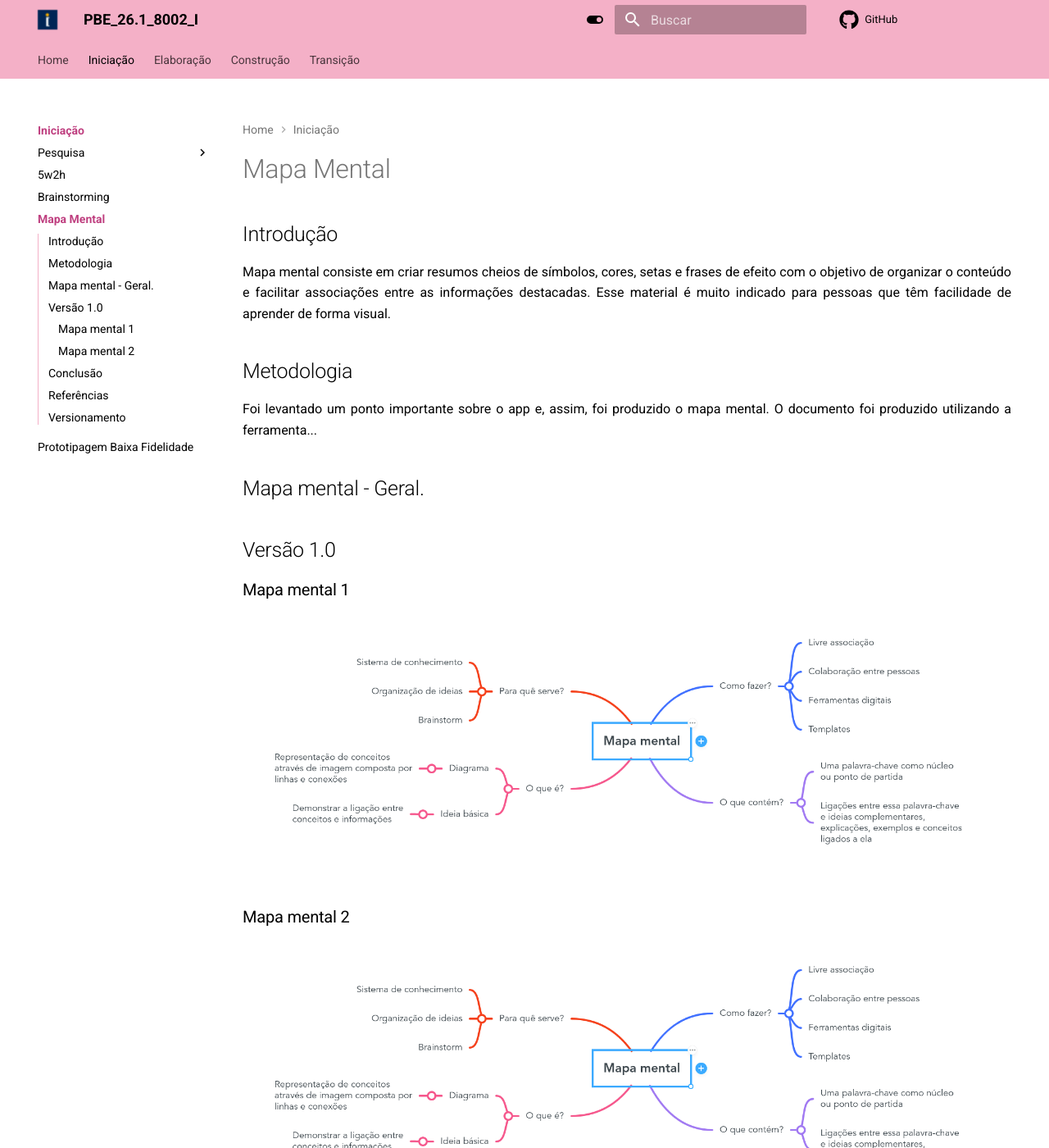
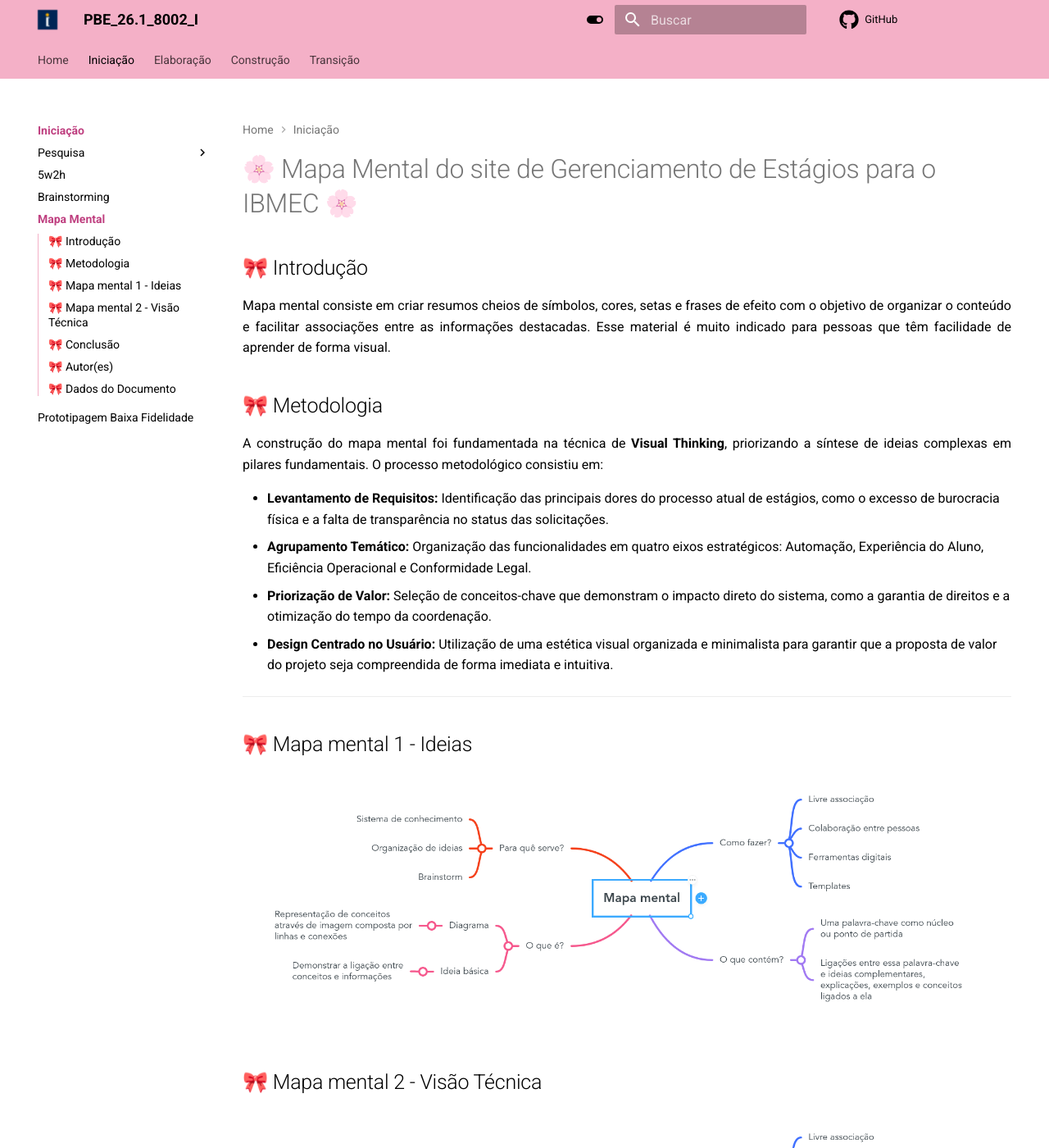
Before and after one commit to Projetos-de-Extensao/PBE_26.1_8002_I, an MkDocs documentation site: the page built from docs/Iniciacao/mapa_mental.md, in a window 1280 px wide and 1400 px high. Shown: the whole window at 82% size. Built offline with MkDocs 1.6.1 and Material for MkDocs 9.7.7, drawn with Linux system fonts in a browser that asks for light colours; comment, search, counter and statistics services are not loaded; some of the changed text lies outside the part shown.

Commit message:
Criação do documento do mapa mental
Analisem os dois mapas mentais (ideias e visão técnica) e sugiram mudanças de acharem necessário)

```diff
--- a/docs/Iniciacao/mapa_mental.md
+++ b/docs/Iniciacao/mapa_mental.md
@@ -1,48 +1,39 @@
----
-id: mapa_mental
-title: Mapas Mentais
----
+# 🌸 Mapa Mental do site de Gerenciamento de Estágios para o IBMEC 🌸
 
-## Introdução
+## 🎀 Introdução
 
 <p align = "justify">
 Mapa mental consiste em criar resumos cheios de símbolos, cores, setas e frases de efeito com o objetivo de organizar o conteúdo e facilitar associações entre as informações destacadas. Esse material é muito indicado para pessoas que têm facilidade de aprender de forma visual.
 </p>
 
-## Metodologia
+## 🎀 Metodologia
 
-<p align = "justify">
-Foi levantado um ponto importante sobre o app e, assim, foi produzido o mapa mental. O documento foi produzido utilizando a ferramenta...
-</p>
+<p align="justify"> A construção do mapa mental foi fundamentada na técnica de <b>Visual Thinking</b>, priorizando a síntese de ideias complexas em pilares fundamentais. O processo metodológico consistiu em: </p>
 
-## Mapa mental - Geral.
+-   **Levantamento de Requisitos:**  Identificação das principais dores do processo atual de estágios, como o excesso de burocracia física e a falta de transparência no status das solicitações.
+   -   **Agrupamento Temático:**  Organização das funcionalidades em quatro eixos estratégicos: Automação, Experiência do Aluno, Eficiência Operacional e Conformidade Legal.
+   -   **Priorização de Valor:**  Seleção de conceitos-chave que demonstram o impacto direto do sistema, como a garantia de direitos e a otimização do tempo da coordenação.
+  -   **Design Centrado no Usuário:**  Utilização de uma estética visual organizada e minimalista para garantir que a proposta de valor do projeto seja compreendida de forma imediata e intuitiva.
+---
 
-## Versão 1.0
+## 🎀 Mapa mental 1 - Ideias
 
-### Mapa mental 1
+[![Mapa mental Entrevista](../assets/Mapas_Mentais/image.png)](../assets/Mapas_Mentais/MindMapIdeias.png)
 
-[![Mapa mental Entrevista](../assets/Mapas_Mentais/image.png)](../assets/Mapas_Mentais/image.png)
+## 🎀 Mapa mental 2 - Visão Técnica
 
+[![Mapa mental Brainstorm](../assets/Mapas_Mentais/image.png)](../assets/Mapas_Mentais/MindMapTecnica.png)
 
-### Mapa mental 2
-
-[![Mapa mental Brainstorm](../assets/Mapas_Mentais/image.png)](../assets/Mapas_Mentais/image.png)
-
-## Conclusão
+## 🎀 Conclusão
 
 <p align = "justify">
 O mapa mental é uma ficha de estudos que ajuda a dar uma visão geral do tema, e ajuda a fixar os pontos mais importantes sobre o app.
 </p>
 
-## Referências
-> Mapa MentalXXX,  Disponível em: https://www.....
-
-> Ferramentas para Mapas Mentais. Disponível em: https://www....
-
-> Plataforma para usuários colaborar no desenho... Disponível em: https://...
-
-## Versionamento
+## 🎀 Autor(es)
 | Data | Versão | Descrição | Autor(es) |
 | -- | -- | -- | -- |
-| dd/mm/yy | 1.0 | Criação do documento | xxx xxxx |
-| dd/mm/yy | 2.0 | Adicionado Mapa mental 2 | xxxx xxxx |
+| 11/04/2026 | 1.0 | Criação do documento | Letícia Valladão |
+
+## 🎀 Dados do Documento
+> id: MapaMental-Estagios <br/> title: Mapa Mental do Site para Gerenciamento de Estágios para a IBMEC
```
